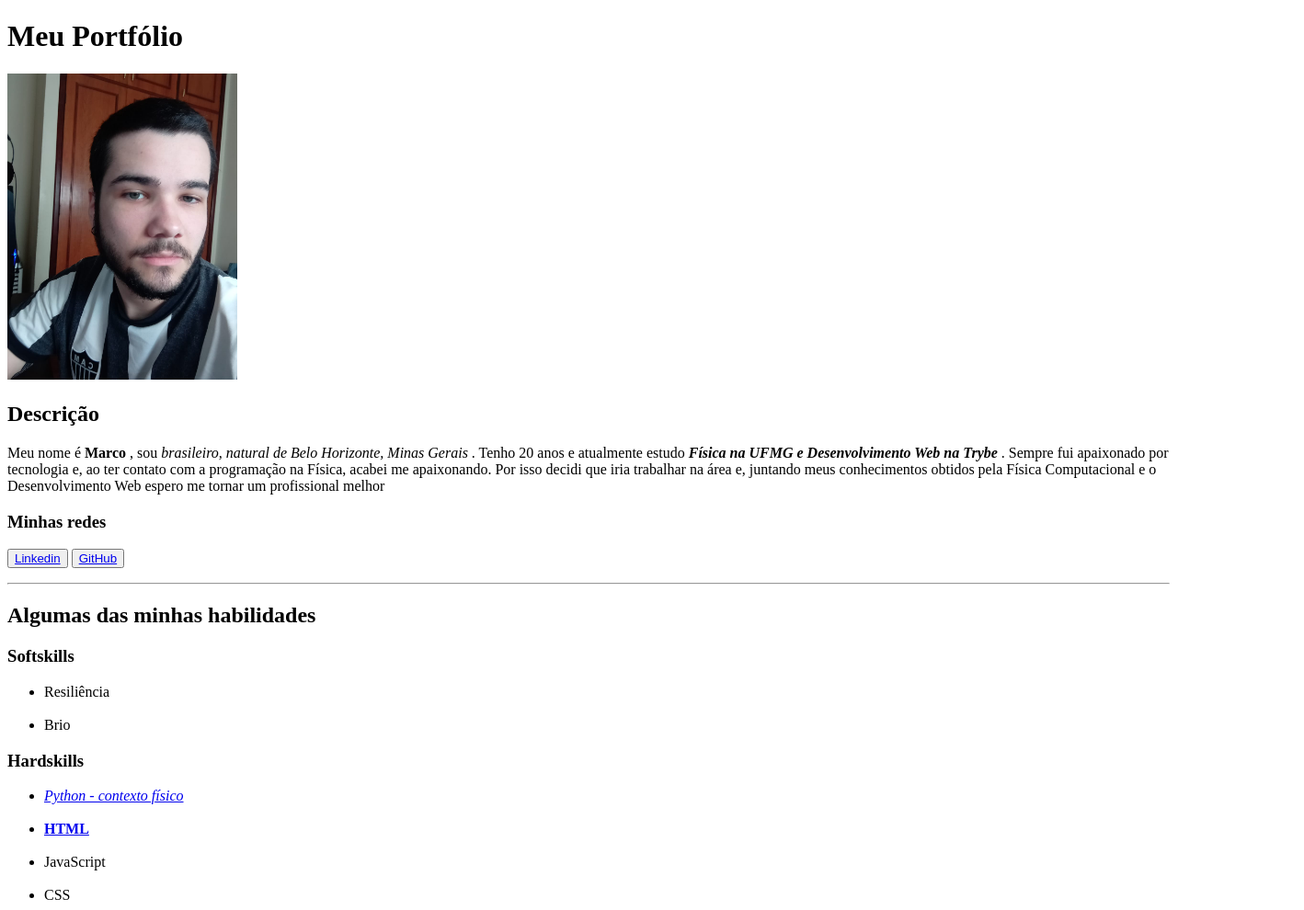
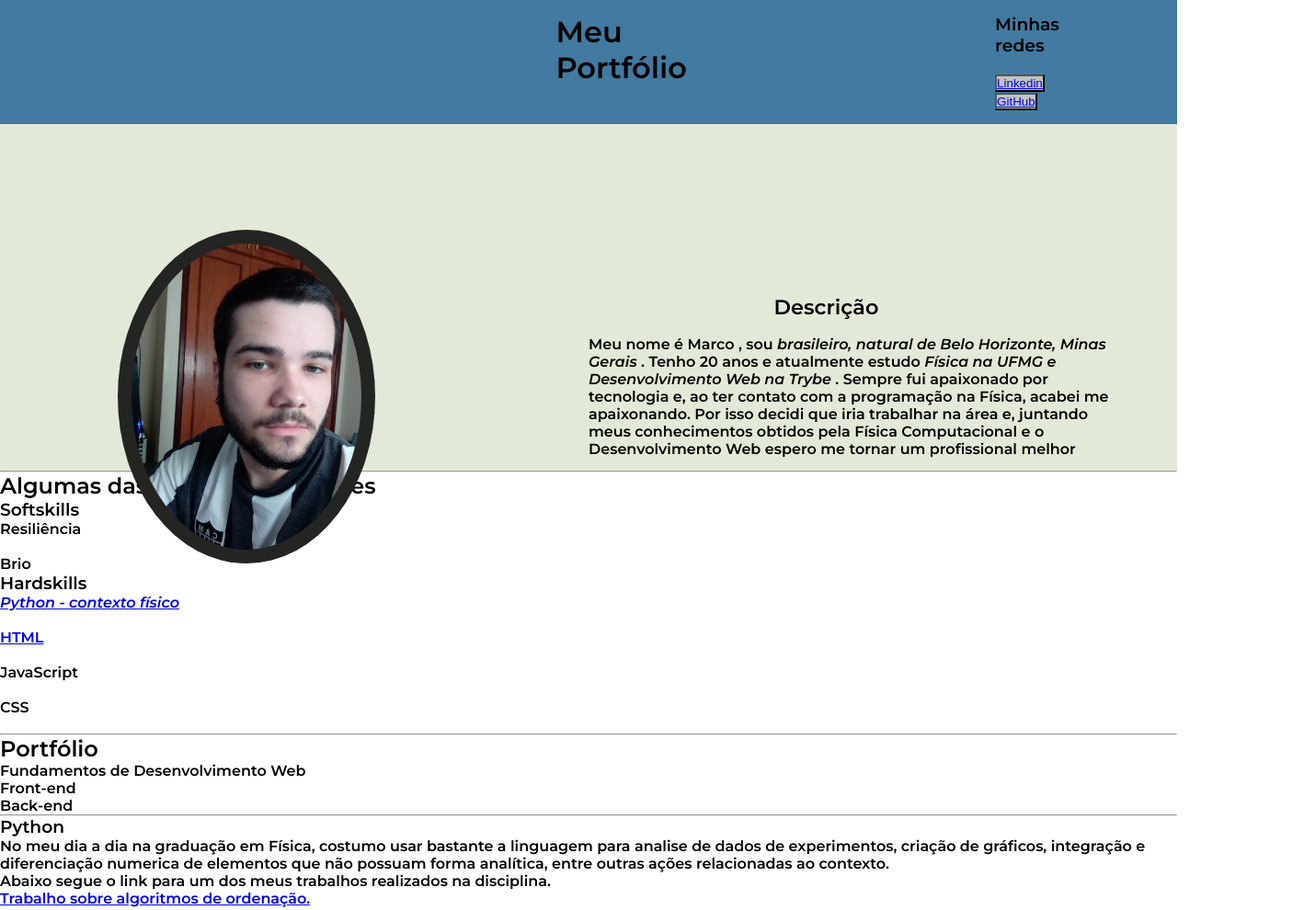
Before and after one commit to coutinhomarco/coutinhomarco.github.io, a plain HTML site: page index.html in a window 1280 px wide. Shown: the top 990 px of the page at 92% size, 1418 px wide, since content can reach past the window. Drawn offline with Linux system fonts and the light colour scheme.

Commit message:
começando cabeçalho e descrçao

```diff
--- a/index.html
+++ b/index.html
@@ -16,11 +16,24 @@
         class = "centralizado heading heading-topo">
         Meu Portfólio</h1>
        </div>
-    <div class="photo">
-        <img class = "img" width="250" src="./profile.jpeg" alt="Selfie do meu rosto.">
+    <div class="social-media">
+        <h3>Minhas redes</h3>
+        <br>
+        <button
+            class="button"> <a target="_blank"
+            href="https://www.linkedin.com/in/coutinhomarco/">
+            Linkedin</a></button>
+        <button
+            class="button"> <a
+            href="https://github.com/coutinhomarco">
+            GitHub</a></button>
+        <ul >
+        </ul>
     </div>
+    <div class="photo-container">
+        <img class = "photo" width="250" src="./profile.jpeg" alt="Selfie do meu rosto.">
         <div class="description">
-    <h2 class="heading-descricao">Descrição</h2>
+            <h2 class="heading-description">Descrição</h2>
             <p class="bloco" >Meu nome é <strong>Marco</strong> , sou<em> brasileiro, natural de Belo Horizonte, Minas Gerais </em>.
             Tenho 20 anos e atualmente estudo <strong> <em> Física na UFMG e Desenvolvimento Web na Trybe</em> </strong>. Sempre fui apaixonado por tecnologia e,
             ao ter contato com a programação na Física, acabei me apaixonando.
@@ -28,21 +41,8 @@
             juntando meus conhecimentos obtidos pela Física Computacional e o Desenvolvimento Web espero me tornar um profissional melhor  <br>
             </p>
         </div>
-    <div class="social-media">
-    <h3>Minhas redes</h3>
-    <button
-        class="button"> <a target="_blank"
-        href="https://www.linkedin.com/in/coutinhomarco/">
-        Linkedin</a></button>
+    </div>
 
-    <button
-        class="button"> <a
-        href="https://github.com/coutinhomarco">
-        GitHub</a></button>
-    <ul >
-
-    </ul>
-    </div>
     <hr>
     <div class="skills">
     <h2>
--- a/style.css
+++ b/style.css
@@ -12,6 +12,7 @@ body{
 }
 .redes-sociais{
     float:left;
+    max-width: 200px;
 
 }
 .redes-sociais-img{
--- a/styles.css
+++ b/styles.css
@@ -0,0 +1,64 @@
+*{
+    padding: 0px;
+    margin: 0px;
+}
+.heading-topo{
+    background-color:#427AA1 ;
+    padding:15px ;
+    position: absolute;
+    top: 0%;
+    left: 45%;
+
+
+}
+.social-media{
+    background-color:#427AA1 ;
+    padding:15px ;
+    float: right;
+    padding-left: 100%;
+    padding-right: 10%;
+    max-width: 10%;
+
+}
+body{
+    font-family: Montserrat;
+}
+.photo{
+    background-color: white;
+    position: absolute;
+    top: 250px;
+    border-radius: 100%;
+    left: 5%;
+    padding: 15px ;
+    /* padding-right: 200px; */
+    background-color: #242423;
+    margin-left: 5%;
+
+}
+.photo-container{
+    padding-right: 60%;
+    padding-bottom: 40%;
+    background-color: #E3E9D8;
+
+}
+.description{
+    position: absolute;
+    top: 40%;
+    left: 50%;
+    max-width: 45%;
+}
+.heading-description{
+    position: relative;
+    margin-bottom: 3%;
+    left: 35%;
+    font-size: 1.4em;
+
+}
+button{
+    background-color: #C1C3C1;
+    display: inline;
+    color: #242423;
+}
+button :hover{
+    background-color: #ACAFAC ;
+}
```
Lines whose indentation alone changed are shown as unchanged.
